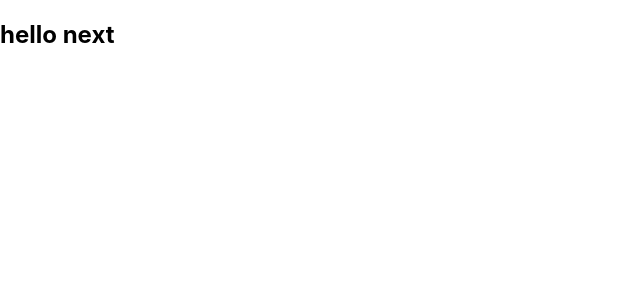
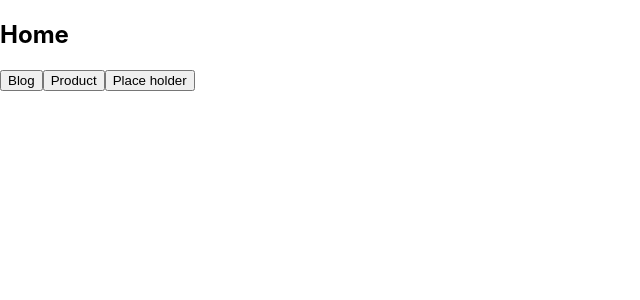
Before and after one commit to Miguel-Angel-Guate/nextJs-app, a Next.js app: page / in a window 1280 px wide. Shown: the top 300 px of the page, without its empty margins (0-640 px from the left). Built offline with nearby package versions, Linux system fonts and the light colour scheme.

Commit message:
feat: add routes and link

```diff
--- a/pages/index.js
+++ b/pages/index.js
@@ -1,5 +1,22 @@
+import Link from "next/link";
+import { useRouter } from "next/router";
 const Home = () => {
-    return <h2>hello next</h2>
+    const router = useRouter()
+    const handleClick = () => {
+        console.log('placing your order');
+        router.push('/product')
+    }
+    return (
+    <div>
+        <h2>Home</h2>
+        <Link href="/blog" passHref>
+        <button>Blog</button>
+        </Link>
+        <Link href="/product" passHref>
+        <button>Product</button>
+        </Link>
+        <button onClick={handleClick}>Place holder</button>
+    </div>
+        )
 }
-
 export default Home;
```
Also changed, not shown: pages/blog/index.js (+8 -2 lines), pages/docs/[[...params]].js (added, +19 -0 lines), pages/product/index.js (+15 -3 lines).
